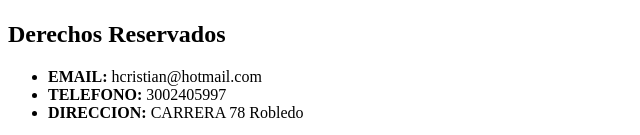
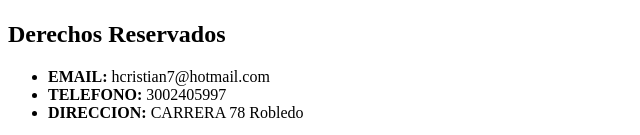
Before and after one commit to carecristian/FINALHTML, a plain HTML site: page experiencia.html in a window 1280 px wide. Shown: the part 1122-1257 px from the top of the page, 0-640 px from the left. Drawn offline with Linux system fonts and the light colour scheme.

Commit message:
CORREO
SE CORRIGE CORREO

```diff
--- a/experiencia.html
+++ b/experiencia.html
@@ -133,7 +133,7 @@
 
 	<h2>Derechos Reservados</h2>
 		<ul>
-			<li><strong>EMAIL: </strong>hcristian@hotmail.com<br/>
+			<li><strong>EMAIL: </strong>hcristian7@hotmail.com<br/>
 	        <li><strong>TELEFONO: </strong>3002405997</li>
 	        <li><strong>DIRECCION: </strong>CARRERA 78 Robledo</li>
 		</ul>
```
Also changed, not shown: educacion.html (+1 -1 lines), index.html (+1 -1 lines).
